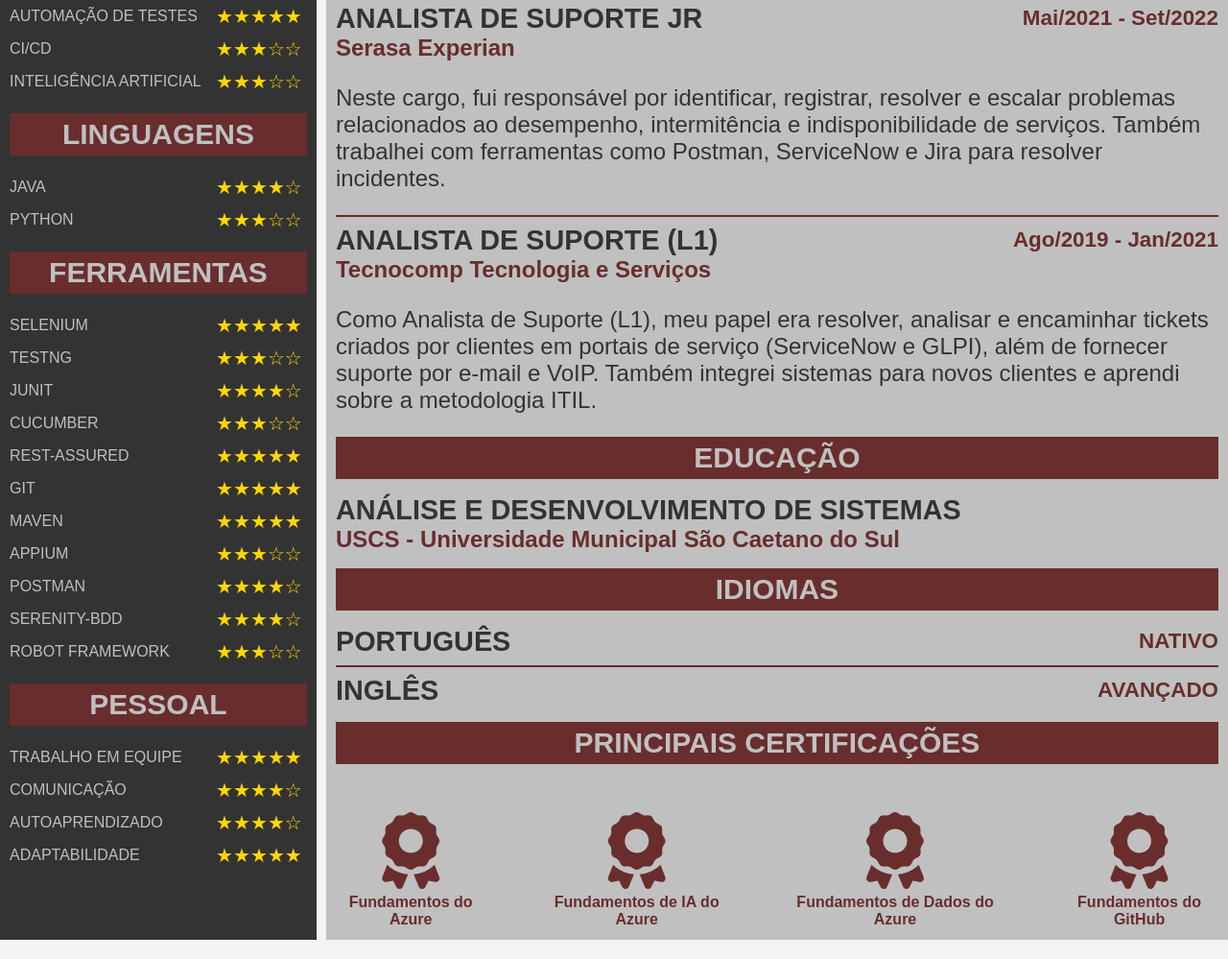
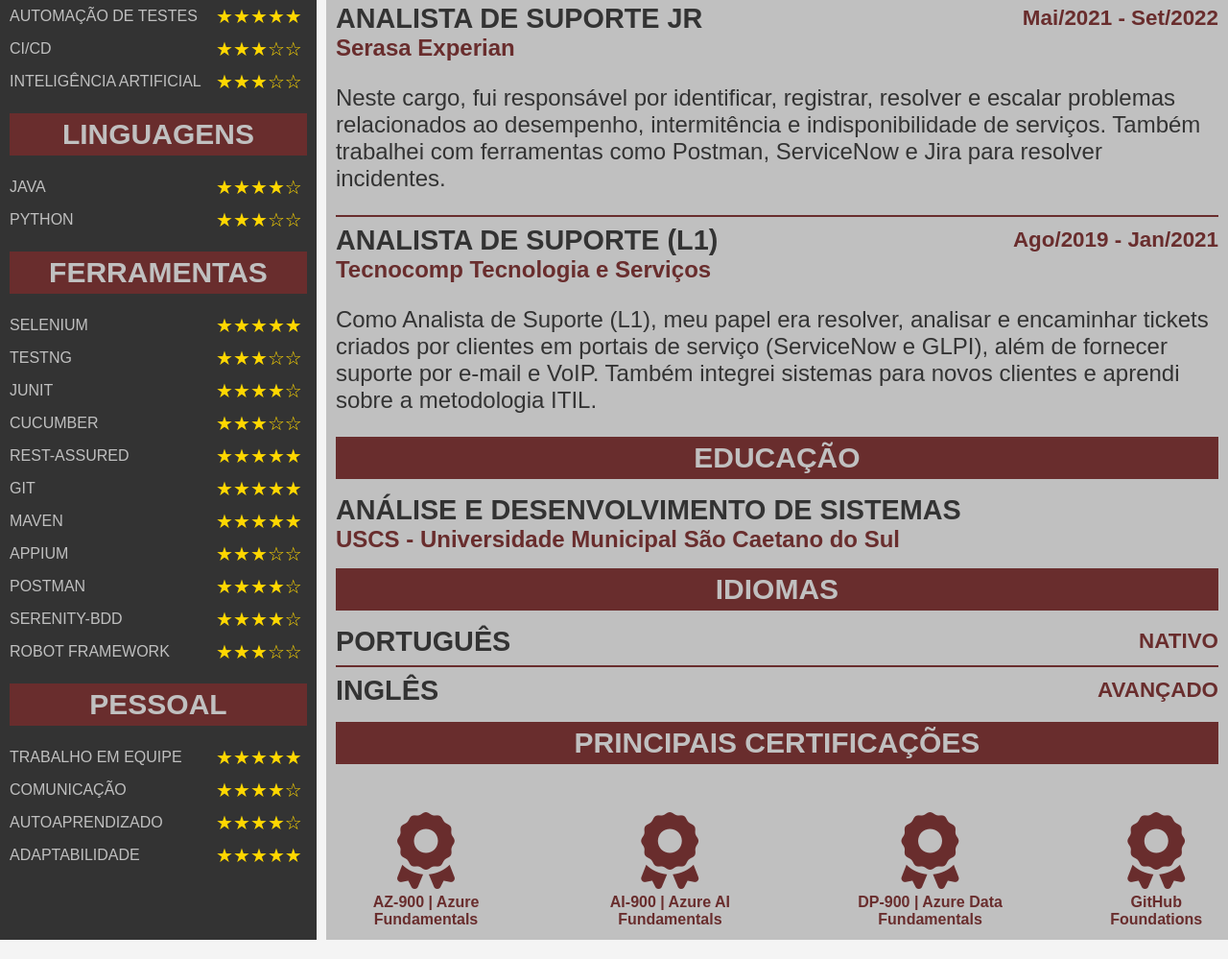
Before and after one commit to matheuswachtler/Resume, a plain HTML site: page indexptbr.html in a window 1280 px wide. Shown: the part 861-1860 px from the top of the page at 96% size. Drawn offline with Linux system fonts and the light colour scheme.

Commit message:
Correção nomenclatura

```diff
--- a/indexptbr.html
+++ b/indexptbr.html
@@ -199,25 +199,25 @@
                                 <a href="https://learn.microsoft.com/en-us/users/matheus-5547/credentials/certification/azure-fundamentals?tab=credentials-tab" target="_blank">
                                     <i class="fas fa-award"></i>
                                 </a>
-                                <p>Fundamentos do Azure</p>
+                                <p>AZ-900 | Azure Fundamentals</p>
                             </div>
                             <div class="certification-icon">
                                 <a href="https://learn.microsoft.com/en-us/users/matheus-5547/credentials/certification/azure-ai-fundamentals?tab=credentials-tab" target="_blank">
                                     <i class="fas fa-award"></i>
                                 </a>
-                                <p>Fundamentos de IA do Azure</p>
+                                <p>AI-900 | Azure AI Fundamentals</p>
                             </div>
                             <div class="certification-icon">
                                 <a href="https://learn.microsoft.com/en-us/users/matheus-5547/credentials/certification/azure-data-fundamentals?tab=credentials-tab" target="_blank">
                                     <i class="fas fa-award"></i>
                                 </a>
-                                <p>Fundamentos de Dados do Azure</p>
+                                <p>DP-900 | Azure Data Fundamentals</p>
                             </div>
                             <div class="certification-icon">
                                 <a href="https://www.credly.com/badges/e198d7b4-ba7b-4262-bfdc-711064750401/linked_in_profile" target="_blank">
                                     <i class="fas fa-award"></i>
                                 </a>
-                                <p>Fundamentos do GitHub</p>
+                                <p>GitHub Foundations</p>
                             </div>
                         </div>
                     </ul>
```
Also changed, not shown: index.html (+3 -3 lines).
